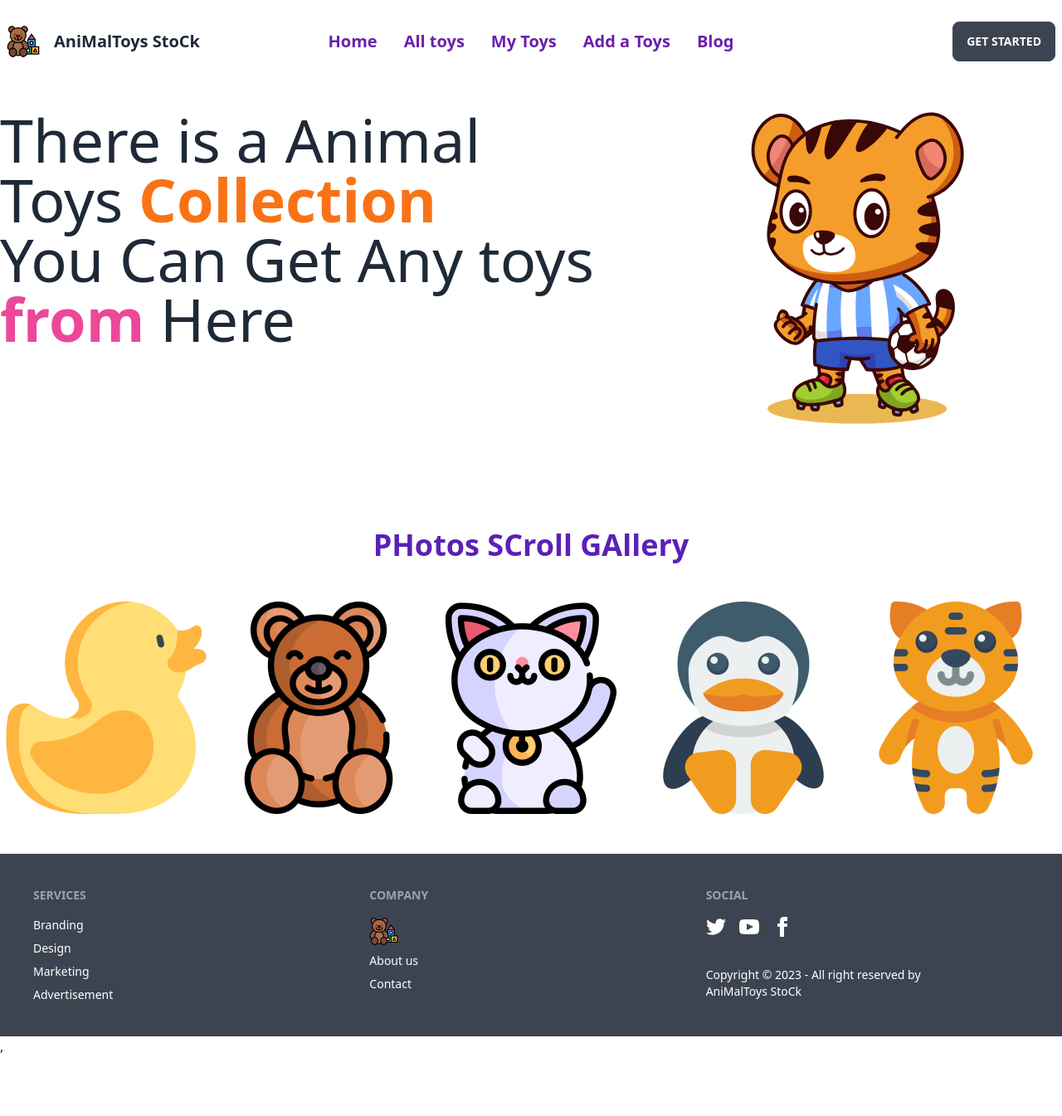
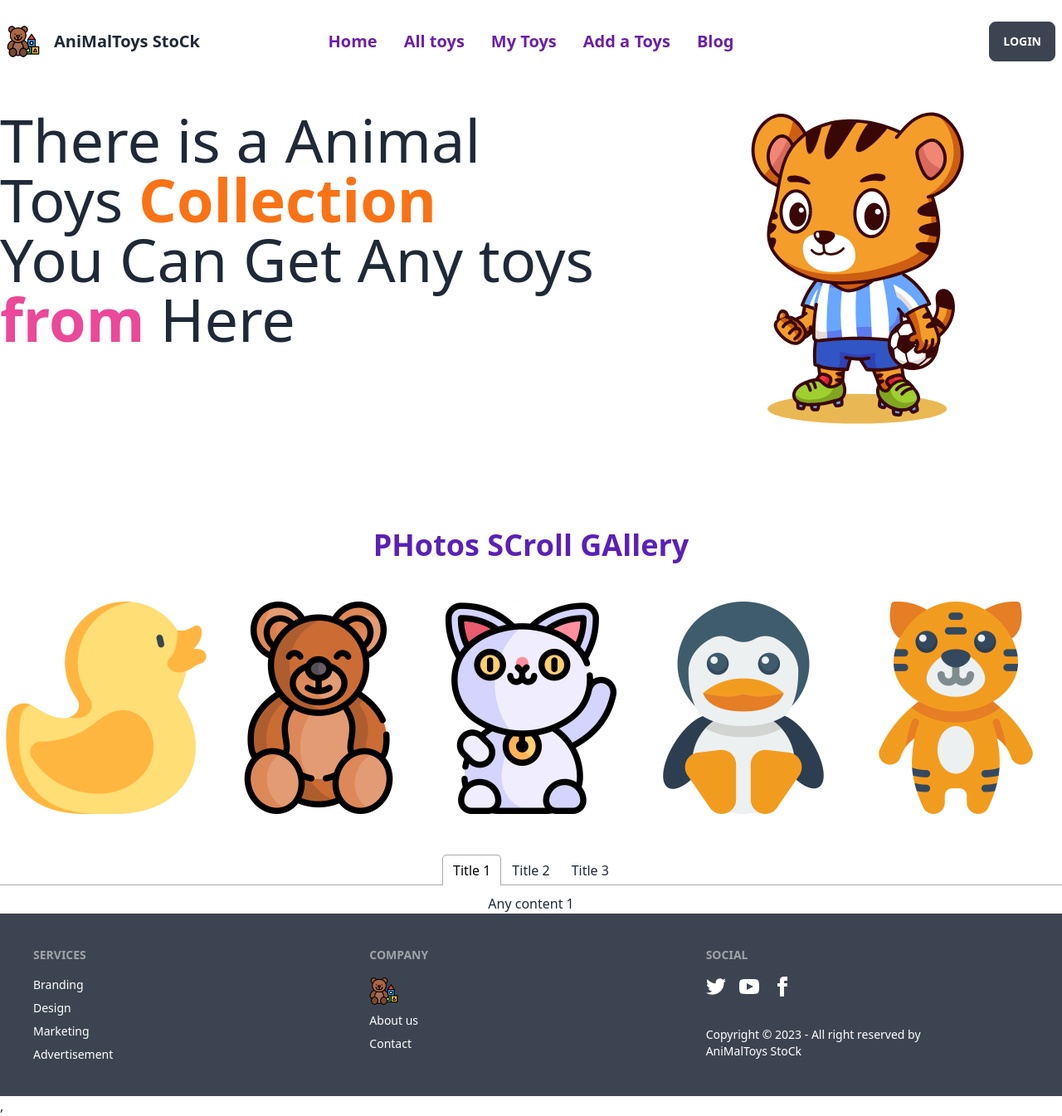
Before and after one commit to Avi39/toy-marketplace, a React (Vite) app: page / in a window 1280 px wide. Shown: the whole page at 83% size. Before the commit the page ends 1273 px from the top, so only its background shows below. Built offline with nearby package versions, Linux system fonts and the light colour scheme.

Commit message:
firebase connected

```diff
--- a/package.json
+++ b/package.json
@@ -11,12 +11,14 @@
   },
   "dependencies": {
     "daisyui": "^2.51.6",
+    "firebase": "^9.22.0",
     "localforage": "^1.10.0",
     "lottie-react": "^2.4.0",
     "match-sorter": "^6.3.1",
     "react": "^18.2.0",
     "react-dom": "^18.2.0",
     "react-router-dom": "^6.11.2",
+    "react-tabs": "^6.0.1",
     "sort-by": "^1.2.0"
   },
   "devDependencies": {
--- /dev/null
+++ b/src/Pages/Login/Login.jsx
@@ -0,0 +1,45 @@
+/* eslint-disable no-unused-vars */
+import React from 'react';
+import pic from '../../assets/login.jpg'
+
+const Login = () => {
+    const handleLogin = event =>{
+        event.preventDefault();
+    }
+    return (
+        <div className="hero min-h-screen ">
+            <div className="hero-content flex-col lg:flex-row">
+                <div className="text-center lg:text-left w-1/2 ml-20">
+                    <img className='w-3/4' src={pic} alt="" />
+                </div>
+                <div className="card flex-shrink-0 w-full max-w-sm shadow-2xl bg-base-100">
+                    <div className="card-body">
+                        <h1 className="text-3xl font-bold text-center">Login Please</h1>
+                        <form onSubmit={handleLogin}>
+                            <div className="form-control">
+                                <label className="label">
+                                    <span className="label-text">Email</span>
+                                </label>
+                                <input type="text" placeholder="email" className="input input-bordered" />
+                            </div>
+                            <div className="form-control">
+                                <label className="label">
+                                    <span className="label-text">Password</span>
+                                </label>
+                                <input type="text" placeholder="password" className="input input-bordered" />
+                                <label className="label">
+                                    <a href="#" className="label-text-alt link link-hover">Forgot password?</a>
+                                </label>
+                            </div>
+                            <div className="form-control mt-6">
+                                <input className="btn btn-primary" type="submit" value="Login" />
+                            </div>
+                        </form>
+                    </div>
+                </div>
+            </div>
+        </div>
+    );
+};
+
+export default Login;
--- a/src/Pages/Shared/Header/Header.jsx
+++ b/src/Pages/Shared/Header/Header.jsx
@@ -46,7 +46,7 @@ const Header = () => {
     </ul>
   </div>
   <div className="navbar-end">
-    <a className="btn">Get started</a>
+    <Link to='/login' className="btn">Login</Link>
   </div>
 </div>
     );
--- a/src/Pages/home/Home/Home.jsx
+++ b/src/Pages/home/Home/Home.jsx
@@ -1,11 +1,13 @@
 /* eslint-disable no-unused-vars */
 import React from 'react';
 import Banner from '../Banner/Banner';
+import ShopCategory from '../Shop-by-category/ShopCategory';
 
 const Home = () => {
     return (
         <div>
            <Banner></Banner>
+           <ShopCategory></ShopCategory>
         </div>
     );
 };
--- /dev/null
+++ b/src/Pages/home/Shop-by-category/ShopCategory.jsx
@@ -0,0 +1,28 @@
+/* eslint-disable no-unused-vars */
+import React from 'react';
+import { Tab, Tabs, TabList, TabPanel } from 'react-tabs';
+import 'react-tabs/style/react-tabs.css';
+
+const ShopCategory = () => {
+    return (
+        <Tabs className="text-center">
+    <TabList >
+      <Tab>Title 1</Tab>
+      <Tab>Title 2</Tab>
+      <Tab>Title 3</Tab>
+    </TabList>
+
+    <TabPanel>
+      <h2>Any content 1</h2>
+    </TabPanel>
+    <TabPanel>
+      <h2>Any content 2</h2>
+    </TabPanel>
+    <TabPanel>
+      <h2>Any content 3</h2>
+    </TabPanel>
+  </Tabs>
+    );
+};
+
+export default ShopCategory;
--- a/src/Routes/Routes.jsx
+++ b/src/Routes/Routes.jsx
@@ -1,6 +1,7 @@
 import { createBrowserRouter } from "react-router-dom";
 import Main from "../Layout/Main";
 import Home from "../Pages/home/Home/Home";
+import Login from "../Pages/Login/Login";
 
 const router = createBrowserRouter([
     {
@@ -10,6 +11,10 @@ const router = createBrowserRouter([
         {
             path:'/',
             element:<Home></Home>
+        },
+        {
+          path:'login',
+          element:<Login></Login>
         }
       ]
     },
--- /dev/null
+++ b/src/firebse/firebase.config.js
@@ -0,0 +1,18 @@
+// Import the functions you need from the SDKs you need
+import { initializeApp } from "firebase/app";
+// TODO: Add SDKs for Firebase products that you want to use
+// https://firebase.google.com/docs/web/setup#available-libraries
+
+// Your web app's Firebase configuration
+const firebaseConfig = {
+  apiKey: "AIzaSyBKDjaOT1_YWU8BdBBDHgItrbJuvcslQ4A",
+  authDomain: "assignment-eleven-cf75d.firebaseapp.com",
+  projectId: "assignment-eleven-cf75d",
+  storageBucket: "assignment-eleven-cf75d.appspot.com",
+  messagingSenderId: "962336345456",
+  appId: "1:962336345456:web:68d21e0e345914073c93b5"
+};
+
+// Initialize Firebase
+const app = initializeApp(firebaseConfig);
+export default app;
```
Also changed, not shown: 2 other files (tests, documents, lock files or other folders).
